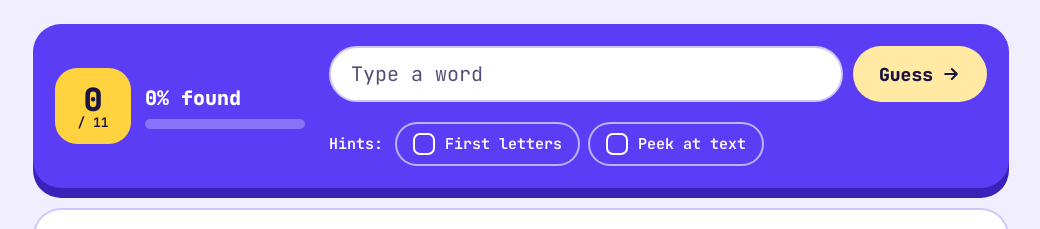
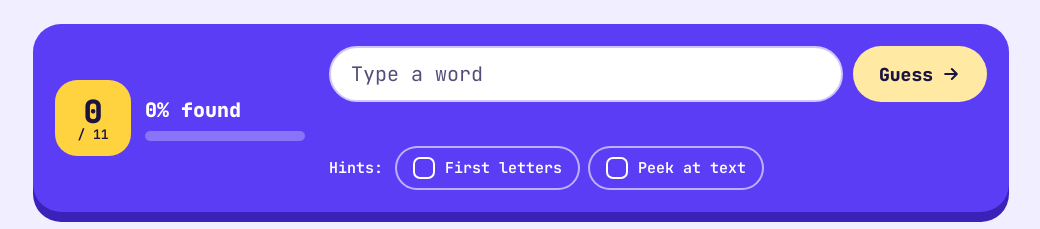
Before and after one commit to karpov-kir/guessir, a website built with Vite: page packages/web/index.html in a window 1280 px wide. Shown: the part 68-297 px from the top of the page, without its empty margins (119-1159 px from the left). Built offline with nearby package versions, Linux system fonts and the light colour scheme.

Commit message:
style(web): the status line clears the focus ring and lines up with the field's text
The status sank into the gaps around it, so the guess field's focus ring
(3px with a 2px offset) touched the message and the hints row sat right
under it. It now takes the panel's own row gaps above and below, and its
text starts where the field's text does. "Could not load first letters"
is shorter, so it fits one line on a 320px screen at that inset.

Co-Authored-By: Claude Opus 5.5 <noreply@anthropic.com>

```diff
--- a/packages/web/src/RenderController.ts
+++ b/packages/web/src/RenderController.ts
@@ -139,7 +139,7 @@ export class RenderController {
       isShown: isFirstLettersShown,
       load: () => this.loadFirstLetters(),
       uncheck: () => this.controlsRenderer.uncheckFirstLetters(),
-      failureStatus: 'Could not load the first letters',
+      failureStatus: 'Could not load first letters',
     });
   }
 
--- a/packages/web/src/styles.css
+++ b/packages/web/src/styles.css
@@ -475,12 +475,13 @@ input[type='checkbox']:disabled {
   box-shadow: none;
 }
 
-/* The status keeps its line while empty, so a message does not grow the panel and push the text. The line sinks into
-   the gap above it, and the hints row into the gap below, so the two rows stay about 20px apart, empty or not. It holds
-   one line: a longer message is cut on screen, and a screen reader still reads it whole */
+/* The status keeps its line while empty, so a message does not grow the panel and push the text. It sits in the
+   panel's own row gaps, which clear the 5px focus ring of the field above and the chips below, and its text starts
+   where the field's text does (20px padding and 2px border). It holds one line: a longer message is cut on screen,
+   and a screen reader still reads it whole */
 #guess-status {
   min-height: 16px;
-  margin-top: -12px;
+  padding-left: 22px;
   overflow: hidden;
   color: var(--on-accent);
   font-size: var(--text-xs);
@@ -499,11 +500,6 @@ input[type='checkbox']:disabled {
 
 #hints:not(:has(.chip:not(.hide))) {
   display: none;
-}
-
-/* Takes the status line's gap below it; with the hints hidden the status keeps that gap from the panel's edge */
-#guess-status + #hints {
-  margin-top: -12px;
 }
 
 #hints-label {
```
Also changed, not shown: packages/web/src/RenderController.integ.test.ts (+1 -1 lines).
